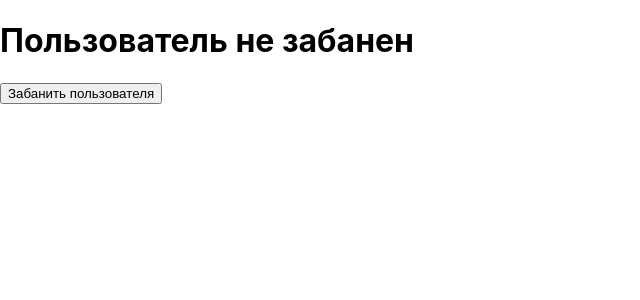
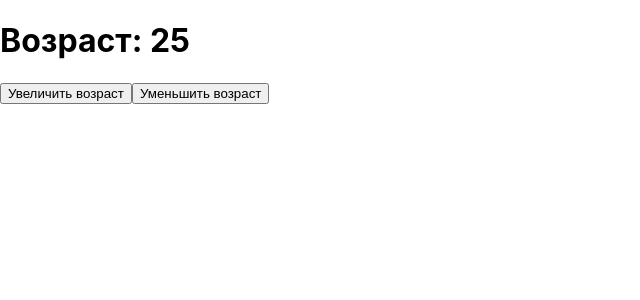
Before and after one commit to rayssssbush/react_labs, a React (Create React App) app in the folder my-app/: page / in a window 1280 px wide. Shown: the top 300 px of the page, without its empty margins (0-640 px from the left). Built offline with nearby package versions, Linux system fonts and the light colour scheme.

Commit message:
react_36

```diff
--- a/my-app/src/App.js
+++ b/my-app/src/App.js
@@ -1,21 +1,25 @@
 import React, { useState } from 'react'
 
 function App() {
-	const [isBanned, setIsBanned] = useState(false)
+	// Стейт для хранения числа (например, возраста)
+	const [age, setAge] = useState(25)
 
-	const banUser = () => setIsBanned(true)
-	const unbanUser = () => setIsBanned(false)
+	// Функции для изменения значения
+	const increaseAge = () => {
+		setAge(age + 1)
+	}
+
+	const decreaseAge = () => {
+		setAge(age - 1)
+	}
 
 	return (
 		<div>
-			<h1>{isBanned ? 'Пользователь забанен' : 'Пользователь не забанен'}</h1>
+			<h1>Возраст: {age}</h1>
 
-			{/* Показываем только одну кнопку в зависимости от состояния */}
-			{isBanned ? (
-				<button onClick={unbanUser}>Разбанить пользователя</button>
-			) : (
-				<button onClick={banUser}>Забанить пользователя</button>
-			)}
+			{/* Кнопки для увеличения и уменьшения возраста */}
+			<button onClick={increaseAge}>Увеличить возраст</button>
+			<button onClick={decreaseAge}>Уменьшить возраст</button>
 		</div>
 	)
 }
```
